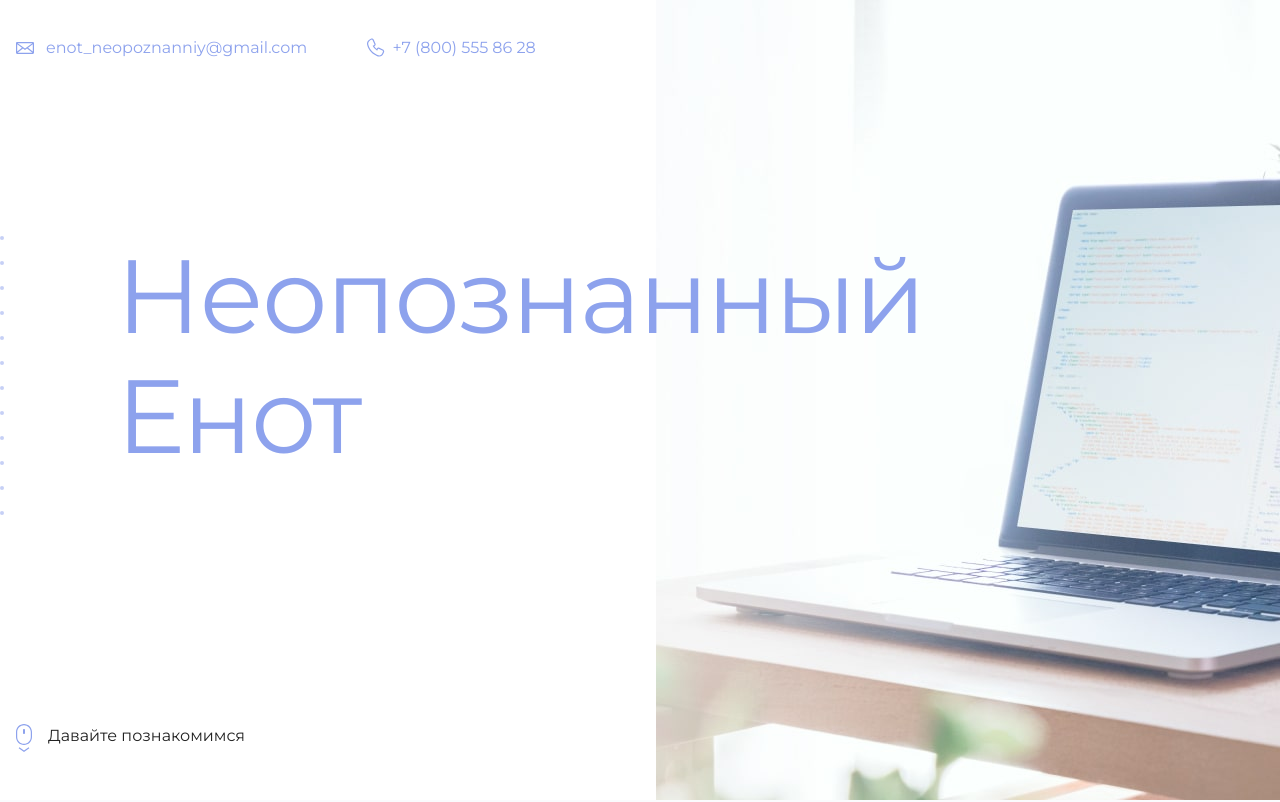
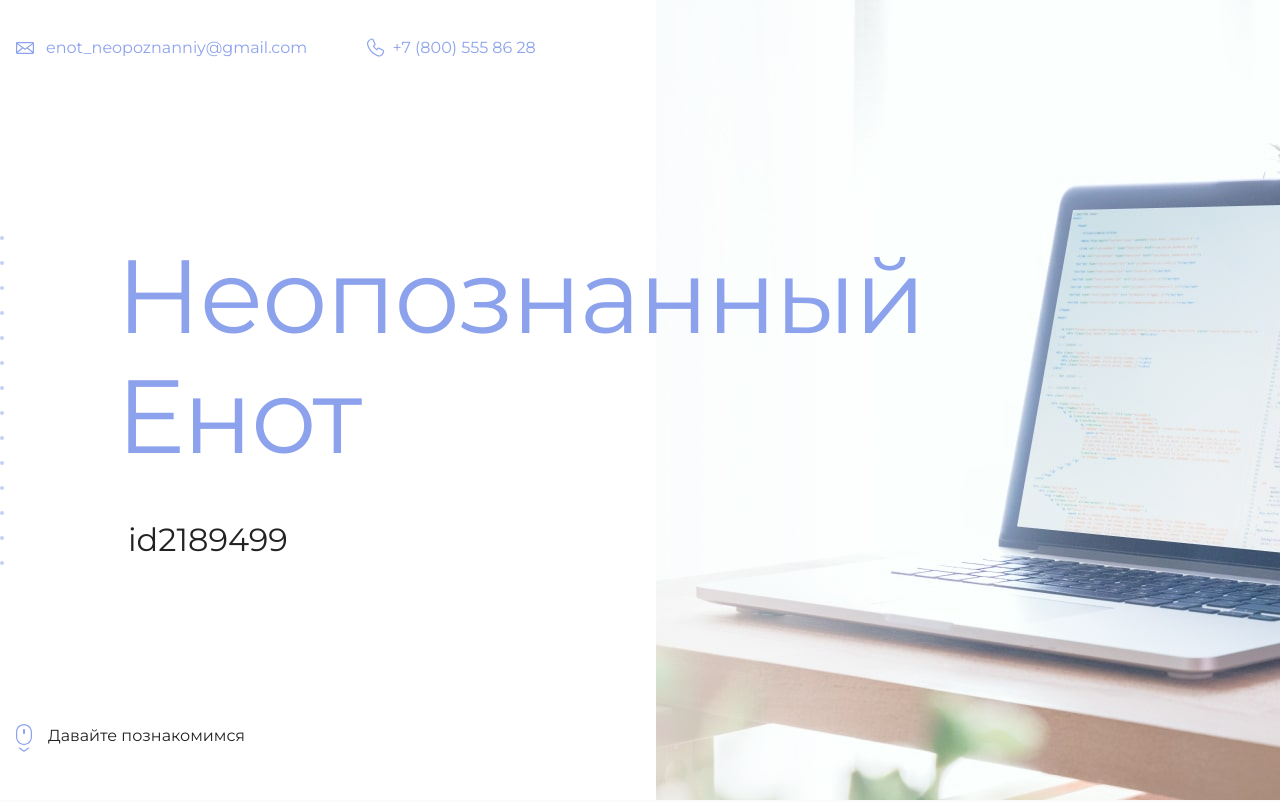
Before and after one commit to collagememorycollage/github-example, a plain HTML site: page index.html in a window 1280 px wide. Shown: the top 802 px of the page. Drawn offline with Linux system fonts and the light colour scheme.

Commit message:
Добавил свой id

```diff
--- a/index.html
+++ b/index.html
@@ -19,7 +19,7 @@
       <section class="hero-image">
         <div class="container">
           <h1 class="heading">Неопознанный Енот</h1>
-          <p><!-- Тут ваш id на сайте Академии --></p>
+          <p>id2189499</p>
         </div>
       </section>
 
```
